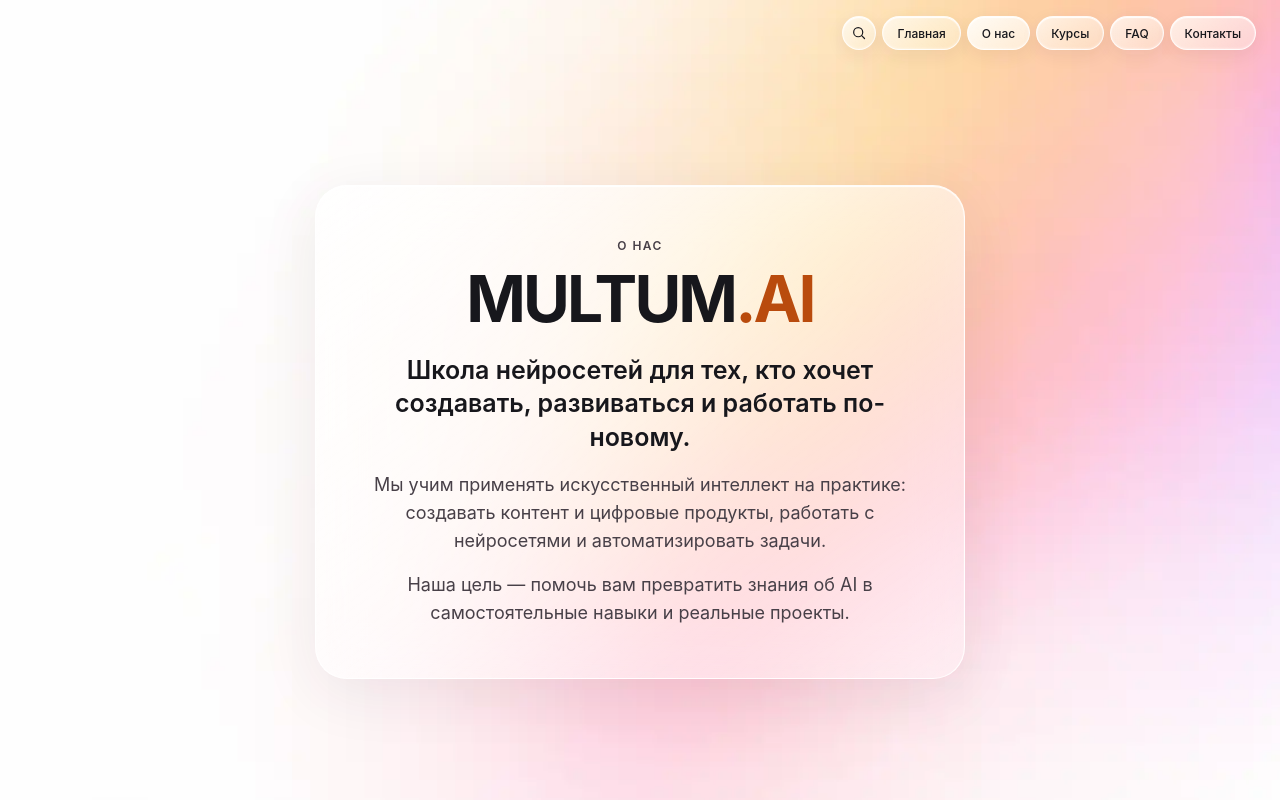
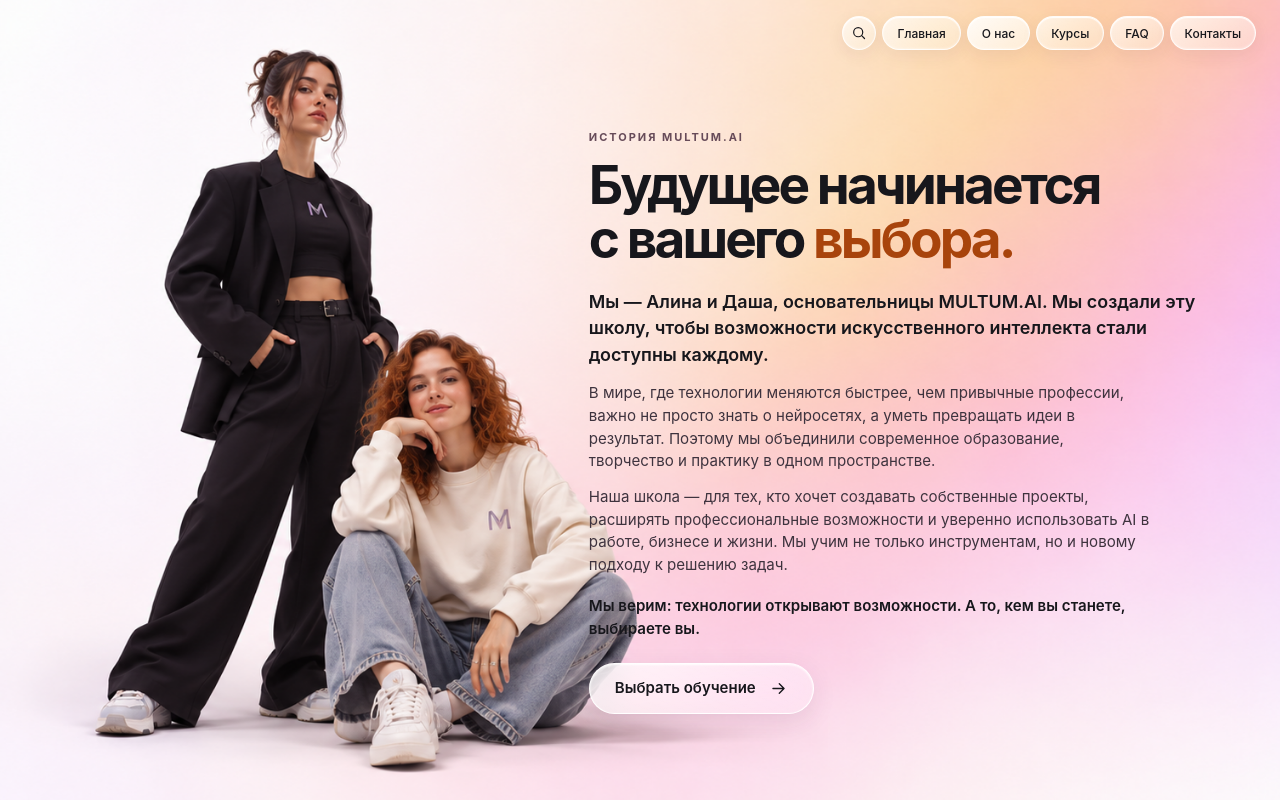
Before and after one commit to fuks19200-ctrl/09, a Next.js app: page /about in a window 1280 px wide. Built offline with nearby package versions, Linux system fonts and the light colour scheme.

Commit message:
Design premium founders story with uploaded photo and one-pass glass CTA

```diff
--- a/app/about/page.tsx
+++ b/app/about/page.tsx
@@ -1,18 +1,26 @@
 import type { Metadata } from "next";
 import SiteNav from "../components/SiteNav";
 
-export const metadata: Metadata = { title: "О нас — MULTUM.AI" };
+export const metadata: Metadata = {
+  title: "О нас — MULTUM.AI",
+  description: "История и миссия школы нейросетей MULTUM.AI.",
+};
 
 export default function About() {
   return (
     <main className="site-background about-page">
       <SiteNav active="about" />
-      <article className="about-card">
-        <p className="about-card__eyebrow">О нас</p>
-        <h1>MULTUM<span>.AI</span></h1>
-        <p className="about-card__lead">Школа нейросетей для тех, кто хочет создавать, развиваться и работать по-новому.</p>
-        <p>Мы учим применять искусственный интеллект на практике: создавать контент и цифровые продукты, работать с нейросетями и автоматизировать задачи.</p>
-        <p>Наша цель — помочь вам превратить знания об AI в самостоятельные навыки и реальные проекты.</p>
+      <article className="founders-story">
+        <p className="founders-story__eyebrow">История MULTUM.AI</p>
+        <h1>Будущее начинается<br />с вашего <span>выбора.</span></h1>
+        <p className="founders-story__lead">Мы — Алина и Даша, основательницы MULTUM.AI. Мы создали эту школу, чтобы возможности искусственного интеллекта стали доступны каждому.</p>
+        <p>В мире, где технологии меняются быстрее, чем привычные профессии, важно не просто знать о нейросетях, а уметь превращать идеи в результат. Поэтому мы объединили современное образование, творчество и практику в одном пространстве.</p>
+        <p>Наша школа — для тех, кто хочет создавать собственные проекты, расширять профессиональные возможности и уверенно использовать AI в работе, бизнесе и жизни. Мы учим не только инструментам, но и новому подходу к решению задач.</p>
+        <p className="founders-story__signature">Мы верим: технологии открывают возможности. А то, кем вы станете, выбираете вы.</p>
+        <a className="button button--glass founders-cta" href="/courses/">
+          <span>Выбрать обучение</span>
+          <svg width="19" height="19" viewBox="0 0 24 24" fill="none" stroke="currentColor" strokeWidth="1.7" strokeLinecap="round" strokeLinejoin="round" aria-hidden="true"><path d="M5 12h14m-6-6 6 6-6 6" /></svg>
+        </a>
       </article>
     </main>
   );
--- a/app/components/SiteNav.tsx
+++ b/app/components/SiteNav.tsx
@@ -1,4 +1,4 @@
-export default function SiteNav({ active }: { active: "home" | "about" }) {
+export default function SiteNav({ active }: { active: "home" | "about" | "courses" }) {
   return (
       <header className="site-header">
         <nav className="site-nav" aria-label="Основная навигация">
@@ -10,7 +10,7 @@ export default function SiteNav({ active }: { active: "home" | "about" }) {
           </button>
           <a className="button button--glass site-nav__item" href="/" aria-current={active === "home" ? "page" : undefined}>Главная</a>
           <a className="button button--glass site-nav__item" href="/about/" aria-current={active === "about" ? "page" : undefined}>О нас</a>
-          <button className="button button--glass site-nav__item" type="button" disabled title="Раздел будет добавлен позже">Курсы</button>
+          <a className="button button--glass site-nav__item" href="/courses/" aria-current={active === "courses" ? "page" : undefined}>Курсы</a>
           <button className="button button--glass site-nav__item" type="button" disabled title="Раздел будет добавлен позже">FAQ</button>
           <button className="button button--glass site-nav__item" type="button" disabled title="Раздел будет добавлен позже">Контакты</button>
         </nav>
--- a/app/globals.css
+++ b/app/globals.css
@@ -171,51 +171,6 @@ button:disabled, button[aria-disabled="true"], .button[aria-disabled="true"] { o
   overflow-y: auto;
   padding: 104px 24px 40px;
 }
-.about-card {
-  width: min(100%, 650px);
-  padding: clamp(24px, 5vw, 52px);
-  border-radius: 32px;
-  border: 1px solid rgba(255,255,255,.85);
-  background: linear-gradient(145deg, rgba(255,255,255,.78), rgba(255,255,255,.38));
-  box-shadow: inset 0 1px 1px rgba(255,255,255,.95), 0 15px 60px rgba(52,32,63,.08);
-  -webkit-backdrop-filter: blur(24px) saturate(150%);
-  backdrop-filter: blur(24px) saturate(150%);
-  font-family: -apple-system, BlinkMacSystemFont, "Segoe UI", Arial, sans-serif;
-  text-align: center;
-}
-.about-card__eyebrow {
-  margin: 0 0 12px;
-  font-size: 12px;
-  font-weight: 600;
-  letter-spacing: .12em;
-  text-transform: uppercase;
-  color: #484048;
-}
-.about-card h1 {
-  margin: 0 0 22px;
-  font-size: clamp(32px, 7vw, 64px);
-  line-height: 1.05;
-  letter-spacing: -.045em;
-  color: var(--color-black);
-}
-.about-card h1 span { color: #B94B0D; }
-.about-card p:not(.about-card__eyebrow) {
-  margin: 16px 0 0;
-  font-size: clamp(15px, 2.2vw, 18px);
-  line-height: 1.55;
-  color: #484048;
-}
-.about-card p.about-card__lead {
-  font-size: clamp(19px, 3vw, 25px);
-  font-weight: 600;
-  color: var(--color-black);
-  line-height: 1.35;
-}
-@media (max-width: 560px) {
-  .about-page { padding: 116px 16px 24px; }
-}
-
-
 /* Transparent decorative glass monogram, home only. */
 .glass-brand-mark {
   position: absolute;
@@ -231,3 +186,99 @@ button:disabled, button[aria-disabled="true"], .button[aria-disabled="true"] { o
 @media (max-width: 560px) {
   .glass-brand-mark { left: max(14px, env(safe-area-inset-left)); bottom: max(14px, env(safe-area-inset-bottom)); }
 }
+
+
+/* Founders story: original full-screen photograph and right-hand editorial copy. */
+.about-page {
+  display: block;
+  padding: 0;
+  background: #fff5f4 url('/images/%D0%A1%D1%82%D0%B8%D0%BB%D1%8C%D0%BD%D1%8B%D0%B8%CC%86%20%D0%B4%D1%83%D1%8D%D1%82%20%D0%B2%20%D1%81%D0%BE%D0%B2%D1%80%D0%B5%D0%BC%D0%B5%D0%BD%D0%BD%D0%BE%D0%B8%CC%86%20%D1%83%D0%BB%D0%B8%D1%87%D0%BD%D0%BE%D0%B8%CC%86%20%D0%BE%D0%B4%D0%B5%D0%B6%D0%B4%D0%B5.png') left center / cover no-repeat;
+  background-attachment: local;
+  overflow-x: hidden;
+  overflow-y: auto;
+}
+.founders-story {
+  width: min(49%, 690px);
+  margin: 0 5% 0 auto;
+  min-height: 100%;
+  display: flex;
+  flex-direction: column;
+  align-items: flex-start;
+  justify-content: center;
+  padding: 80px 0 36px;
+  font-family: -apple-system, BlinkMacSystemFont, "Segoe UI", Arial, sans-serif;
+  color: var(--color-black);
+}
+.founders-story__eyebrow {
+  margin: 0 0 14px;
+  font-size: 11px;
+  font-weight: 650;
+  text-transform: uppercase;
+  letter-spacing: .18em;
+  color: #674b59;
+}
+.founders-story h1 {
+  font-size: clamp(34px, 4.15vw, 66px);
+  font-weight: 680;
+  line-height: 1.02;
+  letter-spacing: -.055em;
+  margin: 0 0 22px;
+}
+.founders-story h1 span { color: #A8440C; }
+.founders-story > p:not(.founders-story__eyebrow) {
+  margin: 0 0 13px;
+  max-width: 59ch;
+  font-size: clamp(14px, 1.18vw, 18px);
+  line-height: 1.5;
+  color: #3e333e;
+}
+.founders-story > p.founders-story__lead { font-size: clamp(16px, 1.4vw, 21px); font-weight: 600; color: var(--color-black); }
+.founders-story > p.founders-story__signature { font-weight: 600; color: var(--color-black); margin: 6px 0 22px; }
+.founders-cta {
+  isolation: isolate;
+  position: relative;
+  overflow: hidden;
+  min-height: 51px;
+  padding: 14px 25px;
+  gap: 13px;
+  border-radius: 999px;
+  border: 1px solid rgba(255,255,255,.93);
+  background: linear-gradient(145deg, rgba(255,255,255,.79), rgba(255,255,255,.28));
+  box-shadow: inset 0 1px 2px rgba(255,255,255,.95), 0 7px 24px rgba(64,40,74,.1);
+}
+.founders-cta::after {
+  content: "";
+  position: absolute;
+  z-index: -1;
+  inset: -60% auto -60% -55%;
+  width: 42%;
+  background: linear-gradient(90deg, transparent, rgba(255,255,255,.85), rgba(203,183,245,.45), transparent);
+  transform: skewX(-21deg);
+  pointer-events: none;
+}
+@keyframes founders-glass-shine { from { left: -55%; } to { left: 125%; } }
+@media (hover: hover) and (pointer: fine) {
+  .founders-cta:hover::after { animation: founders-glass-shine 800ms ease-in-out 1; }
+}
+.founders-cta:focus-visible::after { animation: founders-glass-shine 800ms ease-in-out 1; }
+@media (prefers-reduced-motion: reduce) {
+  .founders-cta:hover::after, .founders-cta:focus-visible::after { animation: none; }
+}
+@media (max-width: 900px), (max-aspect-ratio: 5/4) {
+  .about-page {
+    background-color: #fff5f4;
+    background-image: url('/images/%D0%A1%D1%82%D0%B8%D0%BB%D1%8C%D0%BD%D1%8B%D0%B8%CC%86%20%D0%B4%D1%83%D1%8D%D1%82%20%D0%B2%20%D1%81%D0%BE%D0%B2%D1%80%D0%B5%D0%BC%D0%B5%D0%BD%D0%BD%D0%BE%D0%B8%CC%86%20%D1%83%D0%BB%D0%B8%D1%87%D0%BD%D0%BE%D0%B8%CC%86%20%D0%BE%D0%B4%D0%B5%D0%B6%D0%B4%D0%B5.png'), linear-gradient(150deg,#fff9f7,#f7dce9 65%,#eadcf9);
+    background-position: left top, center;
+    background-size: auto clamp(300px, 60vw, 510px), cover;
+    background-repeat: no-repeat;
+  }
+  .founders-story {
+    width: auto;
+    min-height: auto;
+    margin: 0;
+    padding: calc(clamp(300px, 60vw, 510px) + 24px) clamp(22px, 6vw, 52px) 42px;
+  }
+  .founders-story h1 { font-size: clamp(35px, 7vw, 55px); }
+  .founders-story > p:not(.founders-story__eyebrow) { font-size: 16px; }
+  .founders-story > p.founders-story__lead { font-size: 19px; }
+}
```
Also changed, not shown: app/courses/page.tsx (added, +16 -0 lines).
